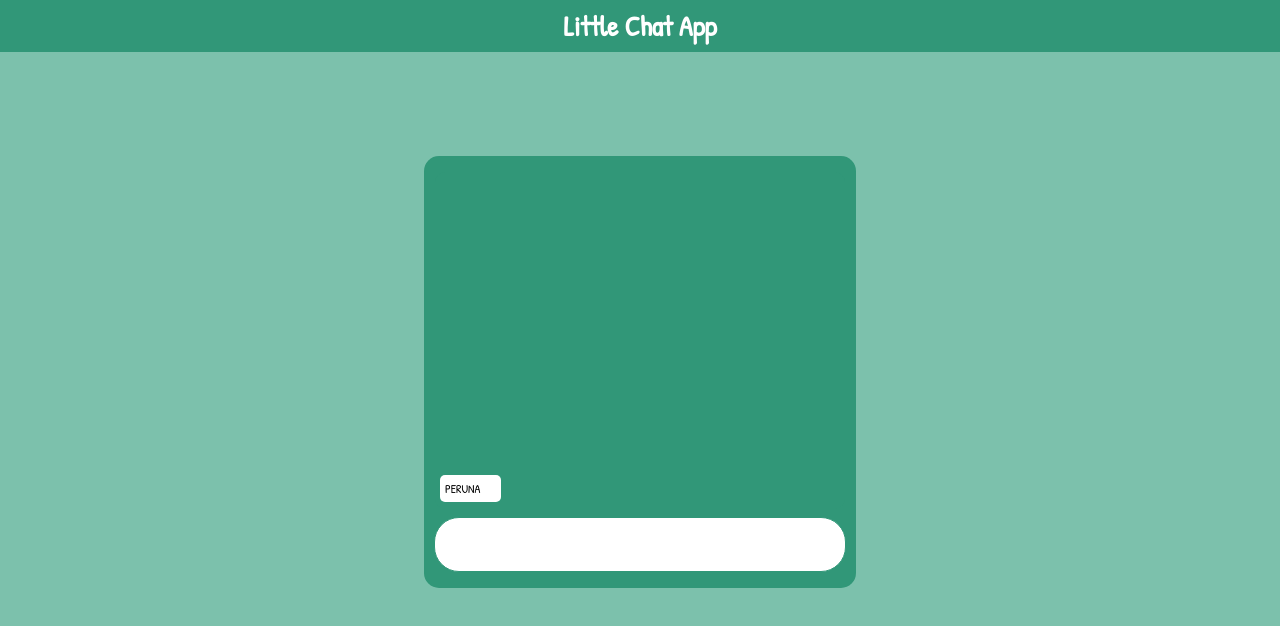
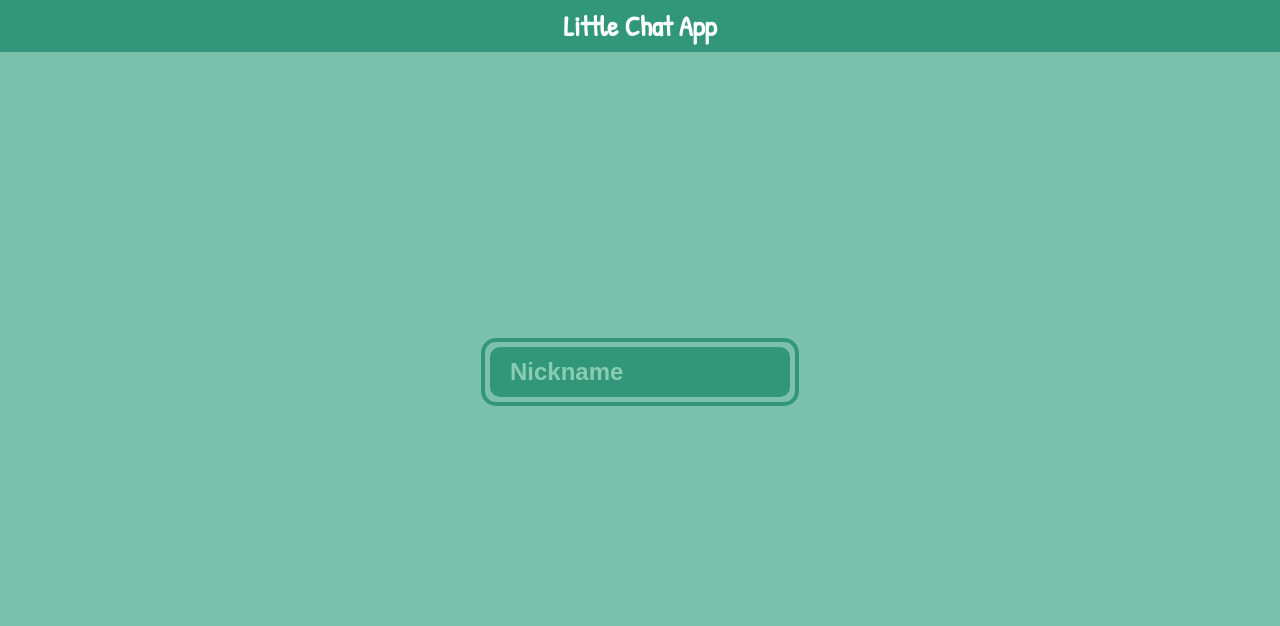
Before and after one commit to sampet93/react-little-chat-room, a React (Create React App) app: page / in a window 1280 px wide. Shown: the top 626 px of the page. Built offline with nearby package versions, Linux system fonts and the light colour scheme.

Commit message:
loading screen style adjustments

```diff
--- a/src/App.js
+++ b/src/App.js
@@ -8,14 +8,14 @@ import ChatRoom from "./components/ChatRoom";
 import theme from "./components/styles/Theme";
 
 function App() {
-  const [showChatRoom, setShowChatRoom] = useState(true);
+  const [showChatRoom, setShowChatRoom] = useState(false);
 
   return (
     <ThemeProvider theme={theme}>
       <>
         <GlobalStyles />
         <Header />
-        <Container>{showChatRoom ? <ChatRoom /> : <ChatRoom />}</Container>
+        <Container>{showChatRoom ? <ChatRoom /> : <LoadingCircle />}</Container>
       </>
     </ThemeProvider>
   );
--- a/src/components/LoadingCircle.js
+++ b/src/components/LoadingCircle.js
@@ -12,7 +12,7 @@ export default function LoadingCircle() {
   useEffect(() => {
     setInterval(() => {
       setLoading(false);
-    }, 1500);
+    }, 1000);
   }, []);
 
   return (
--- a/src/components/styles/Input.styled.js
+++ b/src/components/styles/Input.styled.js
@@ -3,13 +3,18 @@ import styled from "styled-components";
 export const Input = styled.input.attrs((props) => ({
   type: "text",
   size: props.size || "1em",
+  spellCheck: "false",
 }))`
   font-weight: bold;
   width: 100%;
   height: 100%;
   color: white;
   font-size: 1.5em;
-  background: none;
+  background: ${({ theme }) => theme.colors.chatArea};
   border: none;
+  border-radius: 10px;
   padding: 0 20px;
+  ::placeholder {
+    color: ${({ theme }) => theme.colors.placeholder};
+  }
 `;
--- a/src/components/styles/Theme.js
+++ b/src/components/styles/Theme.js
@@ -3,6 +3,7 @@ const theme = {
     // Fonts
     fontLight: "#FFF",
     fontDark: "black",
+    placeholder: "#89ccb4",
 
     // Backgrounds
     chatArea: "#319778",
```
